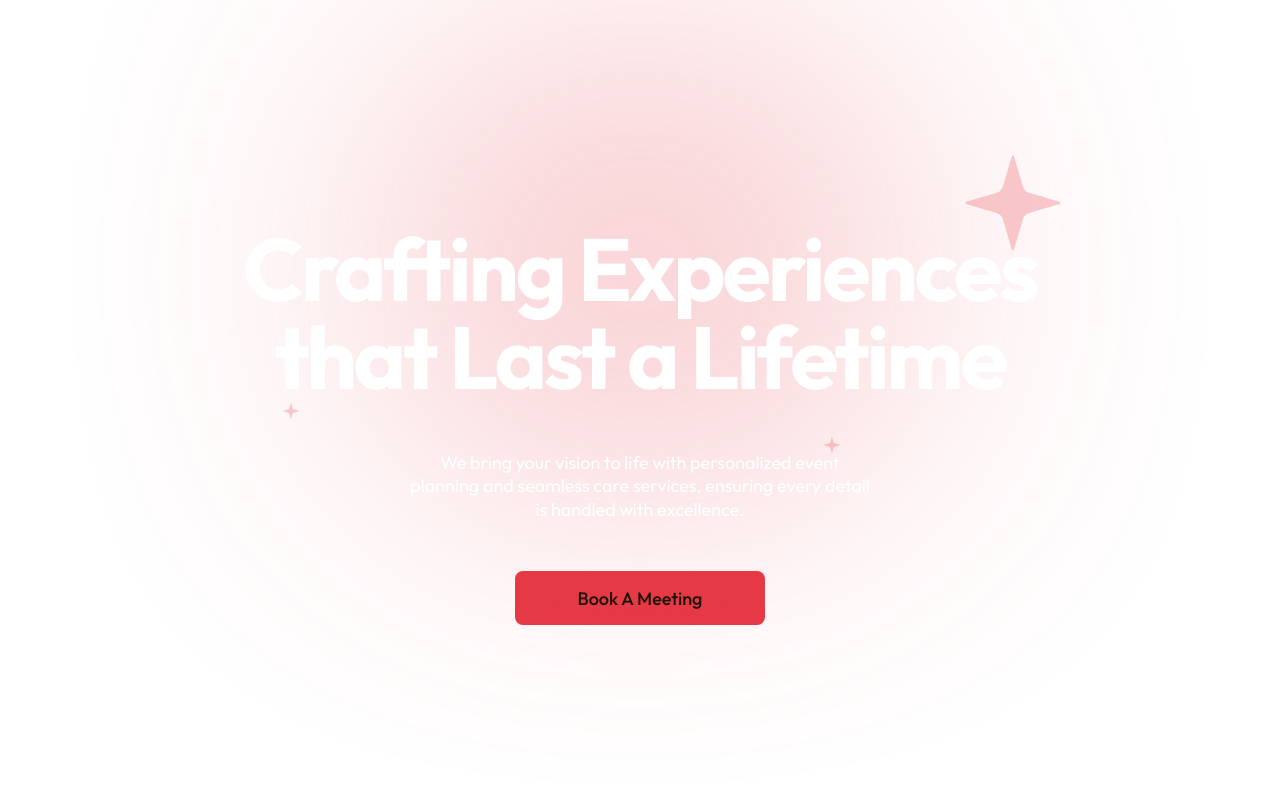
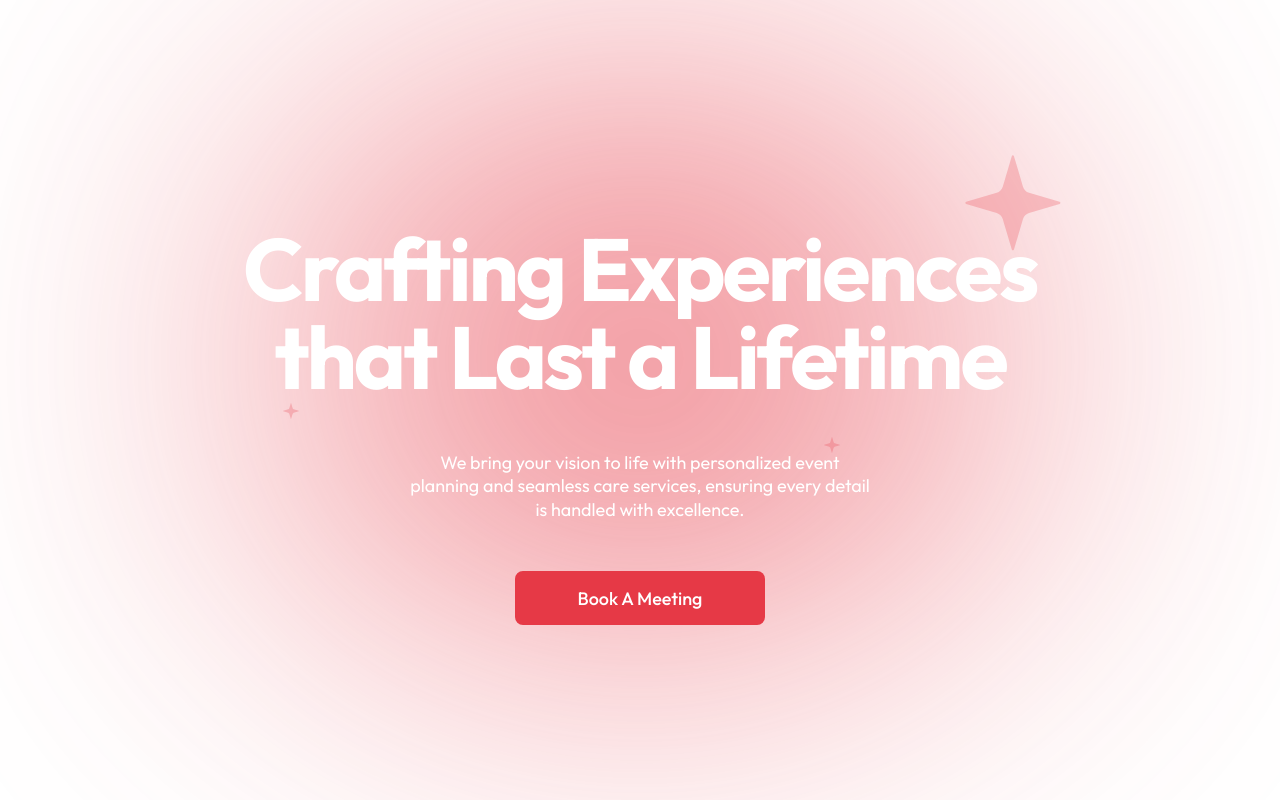
Before and after one commit to tedobanks/classic-differences-website, a Vue app: page / in a window 1280 px wide. Shown: the top 800 px of the page. Built offline with nearby package versions, Linux system fonts and the light colour scheme.

Commit message:
light mode adjustments

```diff
--- a/src/assets/base.css
+++ b/src/assets/base.css
@@ -11,8 +11,8 @@
 :root {
     --color-background: var(--vt-c-white);
     --color-background-secondary: var(--vt-c-black);
-    --color-text: var(--vt-c-white);
-    --color-text-secondary: var(--vt-c-black);
+    --color-text: var(--vt-c-black);
+    --color-text-secondary: var(--vt-c-white);
     --color-section-title: var(--vt-c-red);
 
     --section-gap: 160px;
--- a/src/components/Footer.vue
+++ b/src/components/Footer.vue
@@ -297,6 +297,10 @@ const navLinks = [
     color: var(--vt-c-white);
 }
 
+.whatsapp {
+    filter: invert(1);
+}
+
 @media only screen and (prefers-color-scheme: dark) {
     .company-info-logo {
         background-image: url("/images/logo-dark-mode.png");
@@ -304,10 +308,6 @@ const navLinks = [
 
     .company-contact img {
         filter: none;
-    }
-
-    .whatsapp {
-        filter: invert(1);
     }
 }
 
@@ -390,4 +390,11 @@ const navLinks = [
         border-radius: calc(26.25rem / 16);
     }
 }
+
+@media only screen and (prefers-color-scheme: light) {
+    .title,
+    .description {
+        color: var(--vt-c-white);
+    }
+}
 </style>
--- a/src/components/home/FAQ.vue
+++ b/src/components/home/FAQ.vue
@@ -94,7 +94,7 @@ const toggleDropDown = (index) => {
     border-radius: calc(20rem / 16);
     padding-inline: 1.25rem;
     padding-block: 0.9375rem;
-    background-color: var(--vt-c-black);
+    background-color: var(--color-background);
     display: flex;
     flex-direction: column;
 }
@@ -149,4 +149,8 @@ const toggleDropDown = (index) => {
         width: 100%;
     }
 }
+
+@media only screen and (prefers-color-scheme: light) {
+
+}
 </style>
--- a/src/components/home/Hero.vue
+++ b/src/components/home/Hero.vue
@@ -12,7 +12,12 @@
                 with excellence.
             </div>
         </div>
-        <button class="book-a-meeting">Book A Meeting</button>
+        <a
+            href="mailto:classicdifferenceslimited@gmail.com?subject=Book a Meeting Request&body=Hello Classic Differences,%0D%0A%0D%0AI would like to schedule a meeting to discuss your services.%0D%0A%0D%0APreferred Date/Time:%0D%0AService Interest:%0D%0AContact Number:"
+            class="book-a-meeting-wrapper"
+        >
+            <button class="book-a-meeting">Book A Meeting</button>
+        </a>
     </div>
 </template>
 
@@ -38,6 +43,7 @@
     border-radius: 50%;
     opacity: 0.4;
     filter: blur(148px);
+    z-index: -10;
 }
 
 .tagline-container {
@@ -55,6 +61,7 @@
     line-height: 1;
     letter-spacing: -3px;
     position: relative;
+    color: var(--vt-c-white);
 }
 
 .tagline::after {
@@ -98,6 +105,7 @@
     line-height: 1.3;
     margin-top: 3.125rem;
     position: relative;
+    color: var(--vt-c-white);
 }
 
 .description::after {
@@ -111,6 +119,10 @@
     background-position: center;
     background-repeat: no-repeat;
     background-size: cover;
+}
+
+.book-a-meeting-wrapper {
+    text-decoration: none;
 }
 
 .book-a-meeting {
@@ -165,4 +177,19 @@
         margin-top: 3.125rem;
     }
 }
+
+@media only screen and (prefers-color-scheme: light) {
+    .container::before {
+        opacity: 0.45;
+        filter: blur(158px);
+    }
+}
+
+@media only screen and (prefers-color-scheme: light) and (min-width: 768px) {
+    .container::before {
+        width: 46.875rem;
+        opacity: 0.6;
+        filter: blur(158px);
+    }
+}
 </style>
--- a/src/components/home/Testimonials.vue
+++ b/src/components/home/Testimonials.vue
@@ -345,4 +345,27 @@ const next = () => {
         gap: 1.25rem;
     }
 }
+
+@media only screen and (prefers-color-scheme: light) {
+    .container::before {
+        width: 40rem;
+        opacity: 0.5;
+        filter: blur(178px);
+    }
+
+    .section-title,
+    .tagline,
+    .description,
+    .title,
+    .body,
+    .name,
+    .sub-type,
+    .main-type {
+        color: var(--vt-c-white) !important;
+    }
+
+    .direction-button img {
+        filter: invert(1);
+    }
+}
 </style>
--- a/src/components/home/WhyChooseUs.vue
+++ b/src/components/home/WhyChooseUs.vue
@@ -41,7 +41,12 @@ const perksList = [
                         and let us take care of everything, ensuring a seamless
                         and stress-free experience.
                     </div>
-                    <button class="reach-out">Reach Out To Us</button>
+                    <a
+                        href="mailto:classicdifferenceslimited@gmail.com?subject=General Inquiry&body=Hello Classic Differences,%0D%0A%0D%0AI'm interested in learning more about your services.%0D%0A%0D%0AService Interest:%0D%0AMessage:"
+                        class="reach-out-wrapper"
+                    >
+                        <button class="reach-out">Reach Out To Us</button>
+                    </a>
                 </div>
             </div>
         </div>
@@ -108,6 +113,10 @@ const perksList = [
 .description {
     font-weight: 300;
     font-size: 1.125rem;
+}
+
+.reach-out-wrapper {
+    text-decoration: none;
 }
 
 .reach-out {
--- a/src/components/home/widgets/Service.vue
+++ b/src/components/home/widgets/Service.vue
@@ -72,7 +72,7 @@ const props = defineProps({
     color: var(--vt-c-red);
     font-size: 1.75rem;
     font-weight: 600;
-    letter-spacing: 1.5px;
+    letter-spacing: -1.5px;
     line-height: 1;
 }
 
@@ -83,6 +83,10 @@ const props = defineProps({
 .description {
     font-weight: 300;
     font-size: 1.125rem;
+    color: var(--color-text);
+}
+
+@media only screen and (prefers-color-scheme: dark) {
 }
 
 @media only screen and (max-width: 768px) {
```
